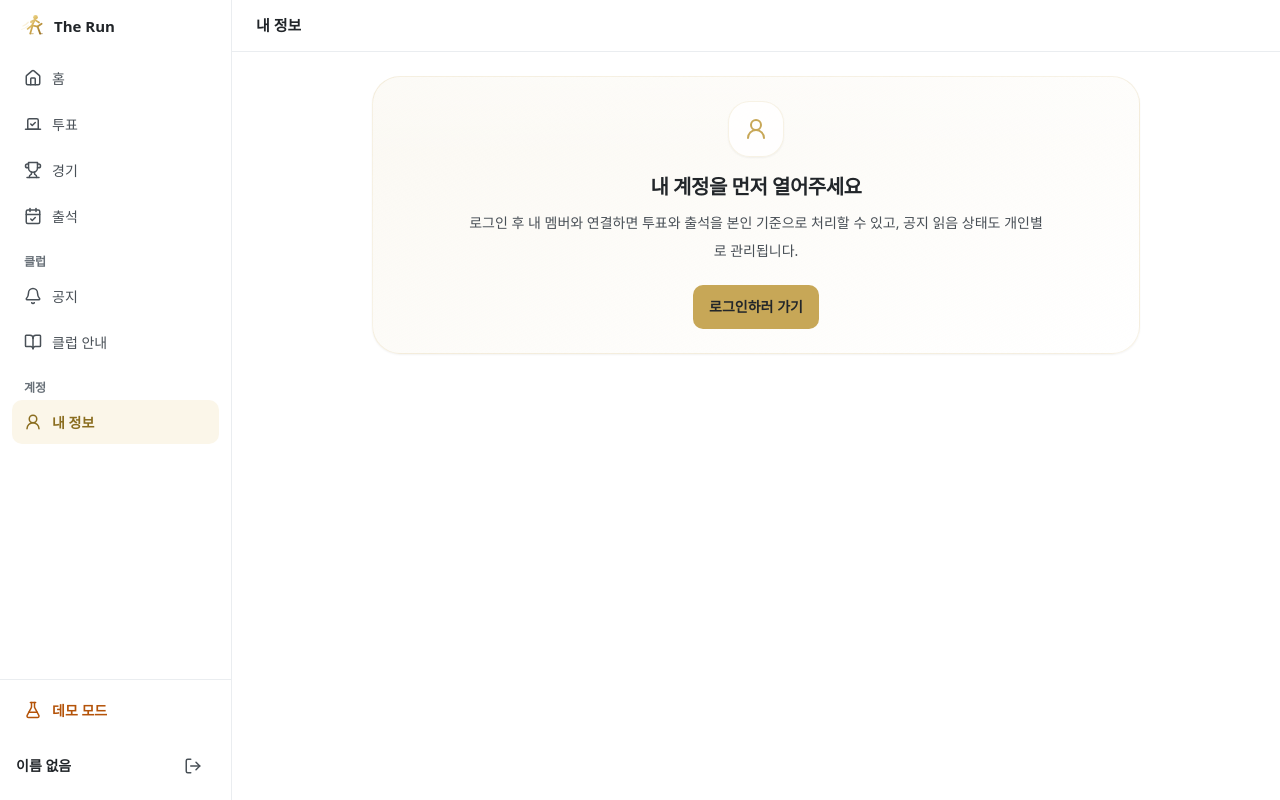
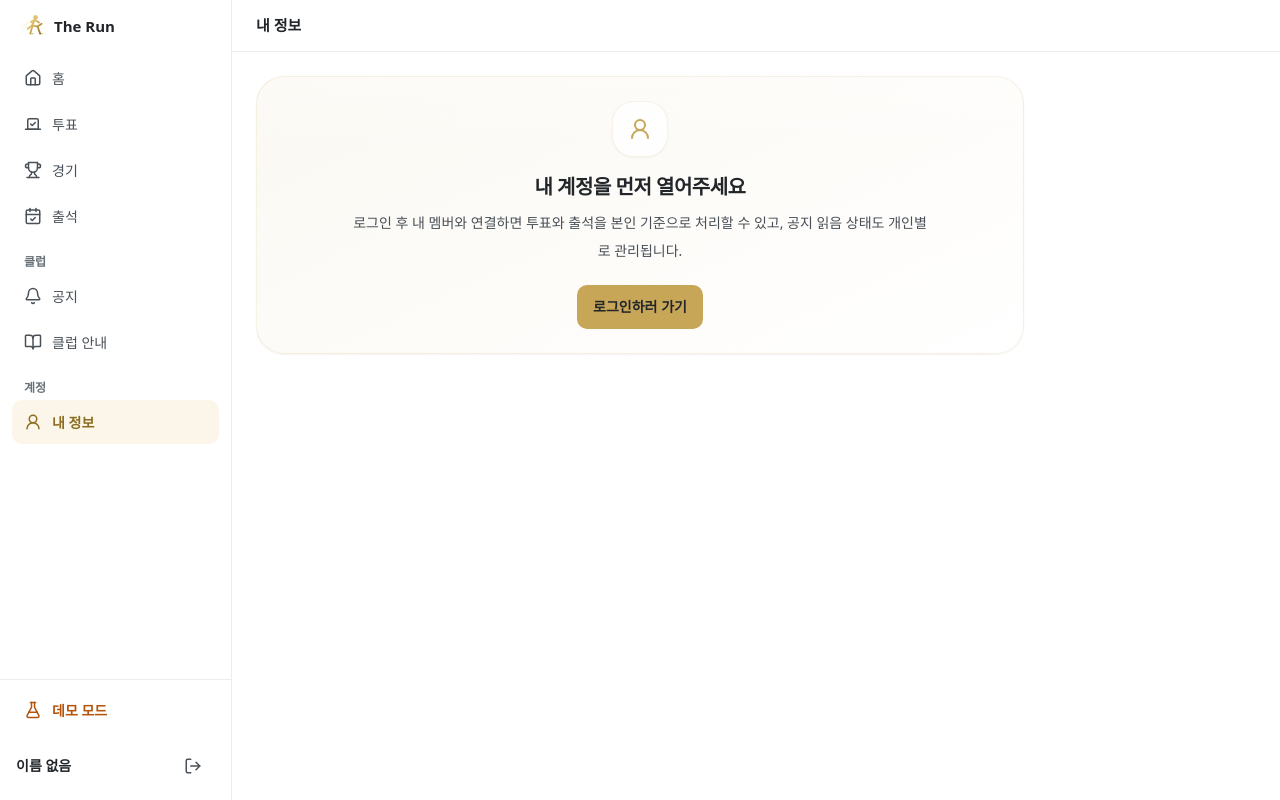
Before and after one commit to Piousangel/TheRun, a Next.js app: page /me in a window 1280 px wide. Built offline with nearby package versions, Linux system fonts and the light colour scheme; a web font is replaced by a local one.

Commit message:
fix(ui): 데스크톱에서 페이지 본문을 상단바 제목 아래로 왼쪽 정렬
Co-Authored-By: Claude Opus 5 (1M context) <noreply@anthropic.com>

```diff
--- a/src/shared/ui/app-page-layout.tsx
+++ b/src/shared/ui/app-page-layout.tsx
@@ -8,11 +8,14 @@ interface AppPageLayoutProps {
   className?: string;
 }
 
-/** 셸 <main> 안에서 페이지 여백과 최대 너비만 잡는다. <main>은 AppShell이 가진다. */
+/**
+ * 셸 <main> 안에서 페이지 여백과 최대 너비만 잡는다. <main>은 AppShell이 가진다.
+ * 데스크톱에서는 상단바 제목 아래로 왼쪽 정렬한다(가운데 정렬하면 제목과 본문 시작선이 어긋난다).
+ */
 export function AppPageLayout({ children, width = 'content', className }: AppPageLayoutProps) {
   return (
     <div className={cn('px-4 py-4 md:px-6 md:py-6', className)}>
-      <div className={cn('mx-auto', width === 'content' ? 'max-w-[1120px]' : 'max-w-3xl')}>{children}</div>
+      <div className={cn('mx-auto md:mx-0', width === 'content' ? 'max-w-[1120px]' : 'max-w-3xl')}>{children}</div>
     </div>
   );
 }
```
